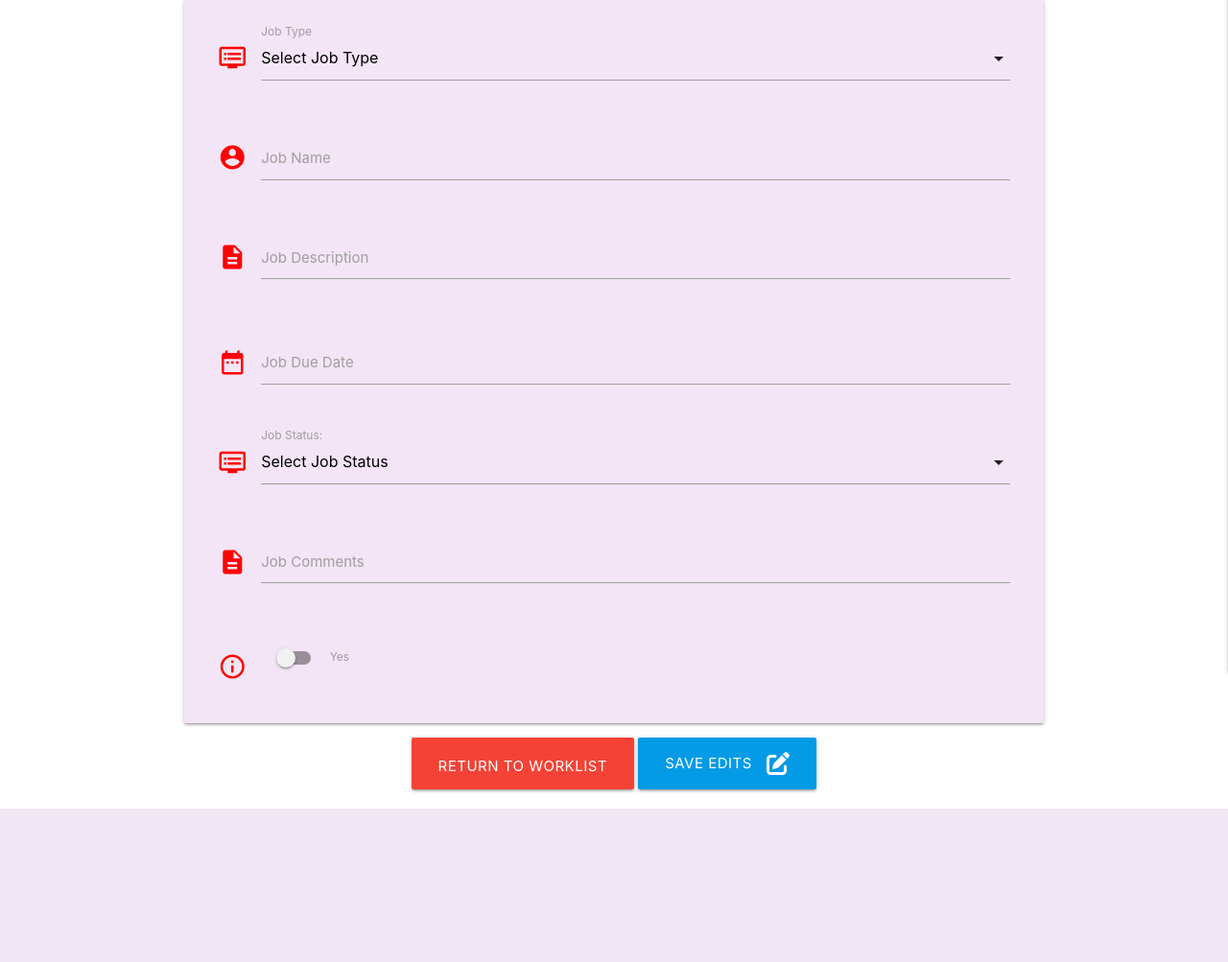
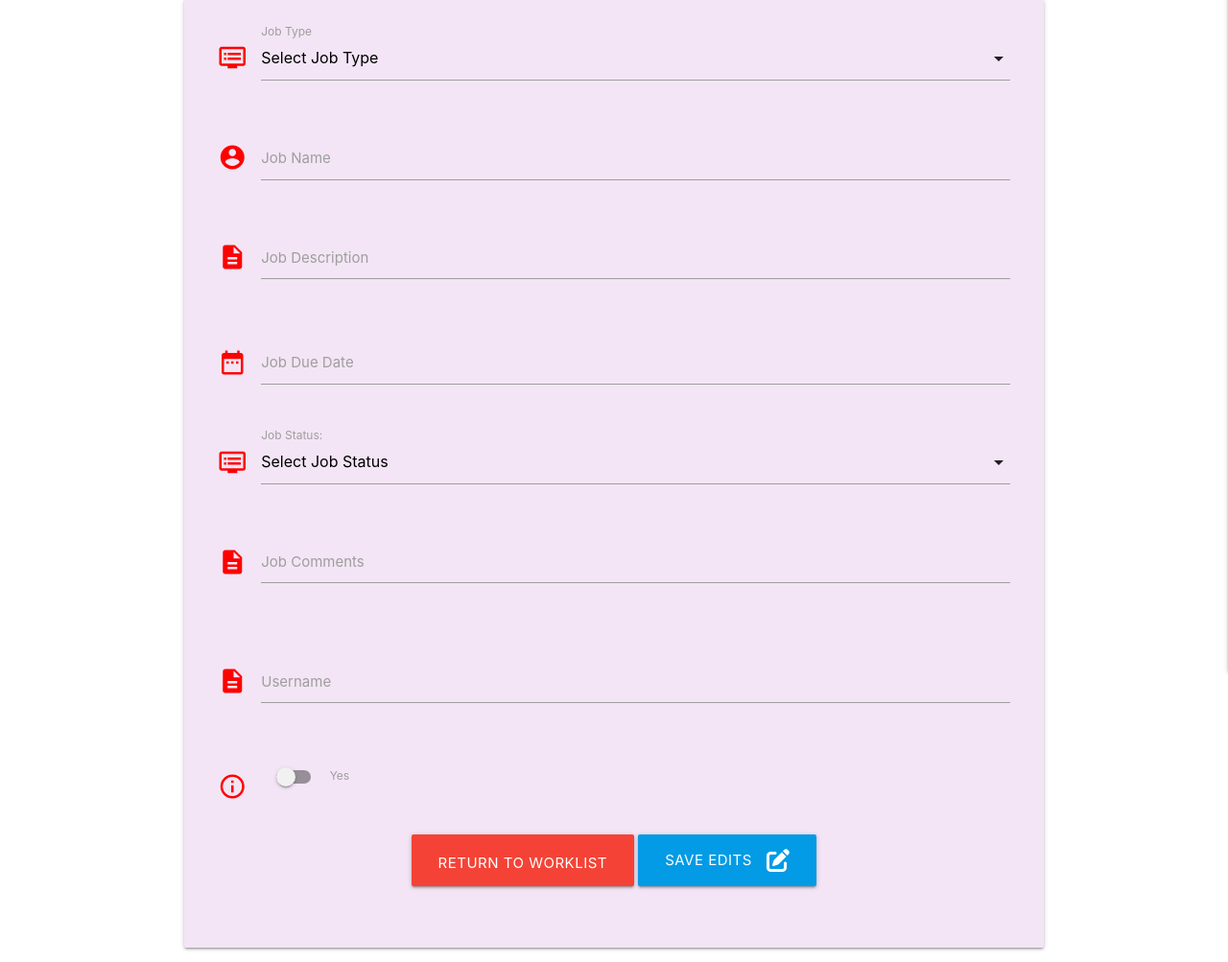
Before and after one commit to starranuk/worklist, a Flask app: template templates/edit_job.html in a window 1280 px wide. Shown: the part 160-1163 px from the top of the page at 96% size. Before the commit the page ends 1003 px from the top, so only its background shows below. Run offline with Flask 2, Linux system fonts and the light colour scheme; the template is opened without the code that fills it, so the values that code supplies are empty; some libraries are stand-ins or nearby versions.

Commit message:
add username to job edit page to change job  edit permission

```diff
--- a/templates/edit_job.html
+++ b/templates/edit_job.html
@@ -70,6 +70,17 @@
   </div>
     <div class="row">
       <div class="input-field col s12">
+         <!-- Username -->
+  <div class="row">
+    <div class="input-field col s12">
+      <i class="material-icons prefix">description</i>
+      <textarea id="username" name="username" minlength="5" maxlength="400" class="materialize-textarea validate" required>
+        {{- job.username -}}</textarea>
+      <label for="username">Username</label>
+    </div>
+  </div>
+    <div class="row">
+      <div class="input-field col s12">
         <!-- Priority Switch -->
         <div class="switch">
           <i class="material-icons prefix">info_outline</i>
--- a/templates/jobs.html
+++ b/templates/jobs.html
@@ -9,7 +9,7 @@
         <div class="collapsible-header">
             <div class="col s4">
                 <i class="material-icons">view_day</i>
-                {% if session.user|lower == job.created_by|lower %}
+                {% if session.user|lower == job.username|lower %}
                 <a href="{{ url_for('edit_job', job_id=job._id) }}" class="btn-small light-blue lighten-1">Edit</a>
                 {% endif %}
             </div>
```
